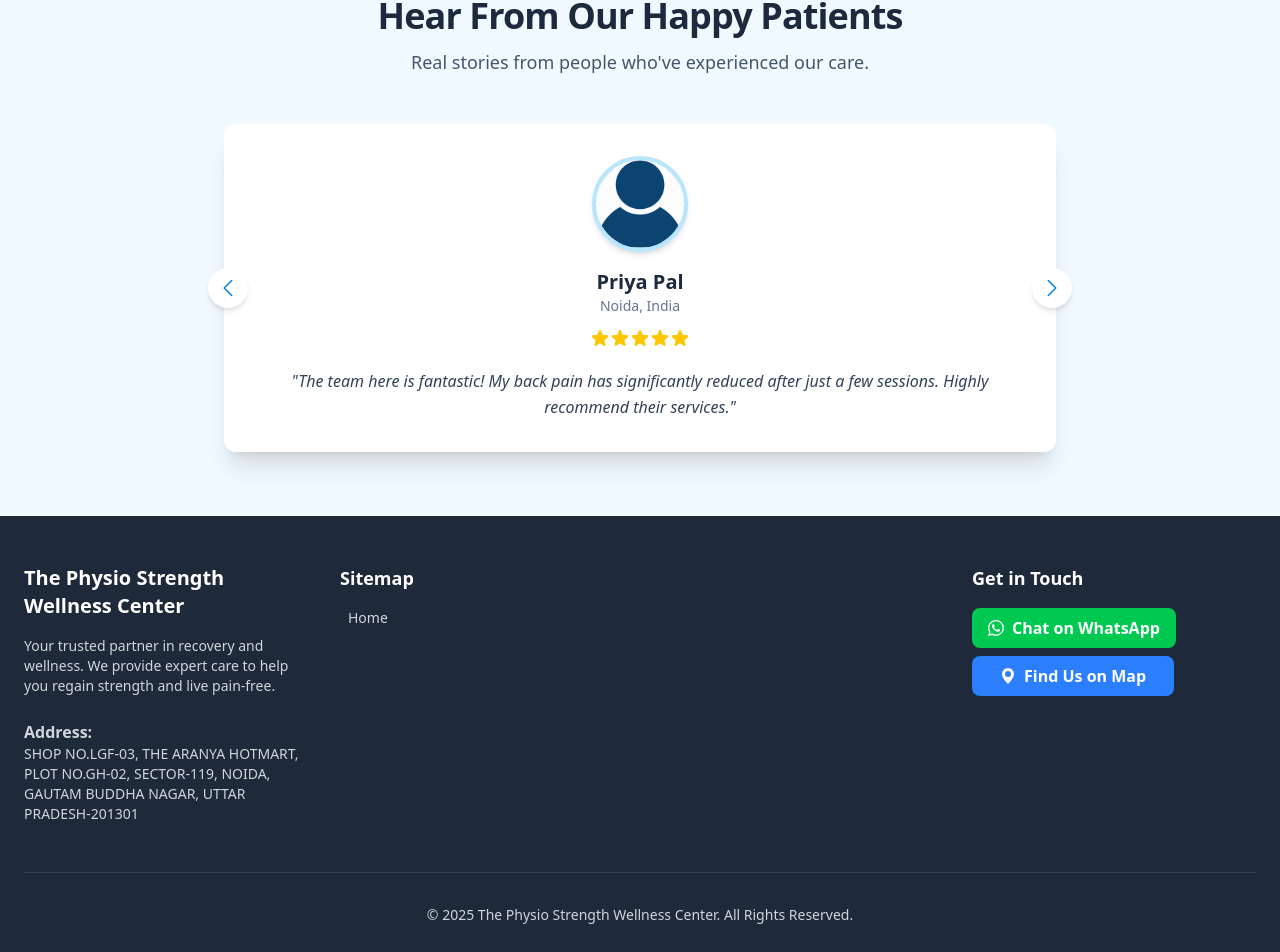
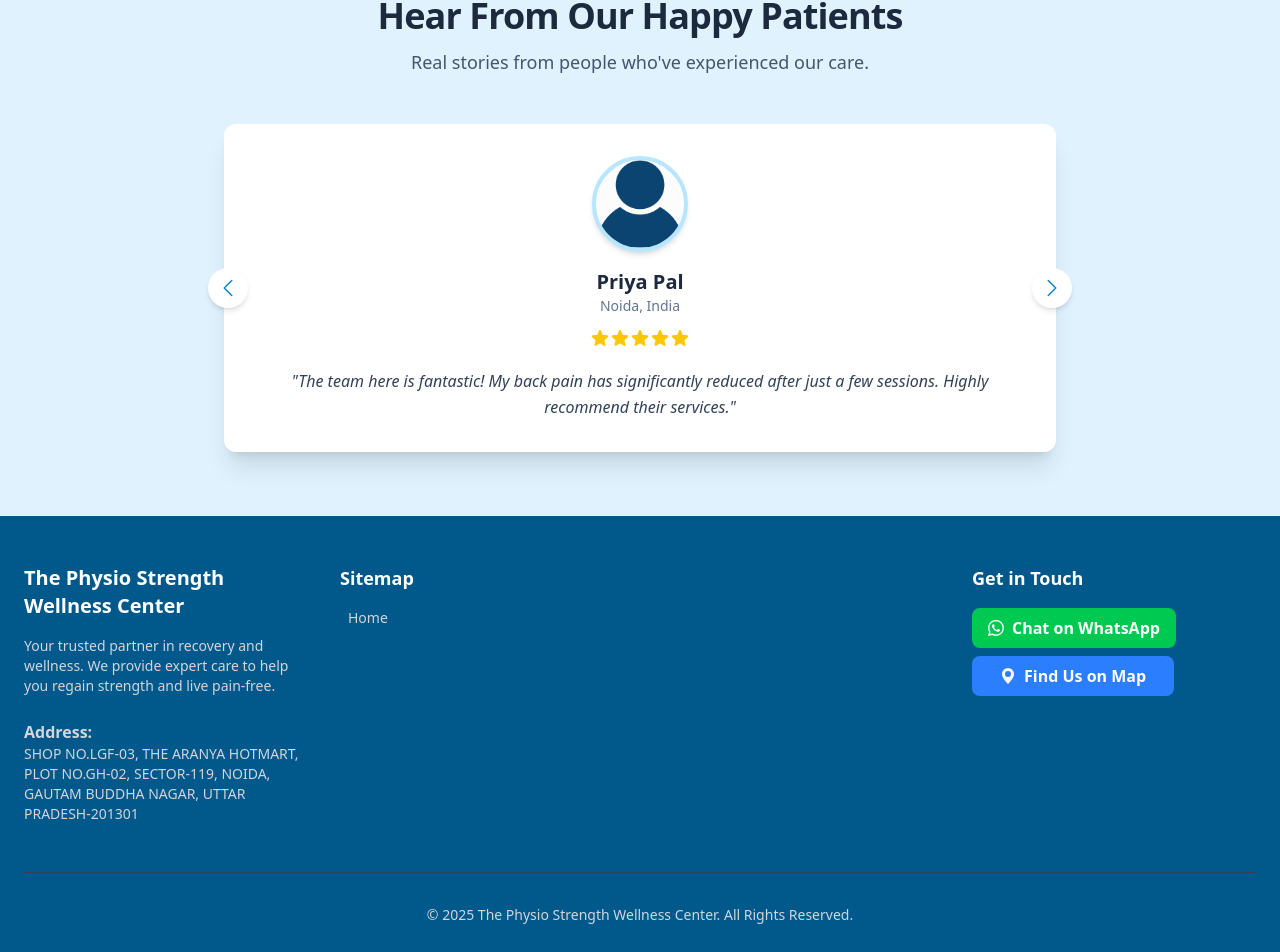
Before and after one commit to Brotherhubs/thephysiostrength.github.io, a Next.js app: page / in a window 1280 px wide. Shown: the part 3119-4071 px from the top of the page. Built offline with nearby package versions, Linux system fonts and the light colour scheme.

Commit message:
Cosmatics

```diff
--- a/src/components/Footer.tsx
+++ b/src/components/Footer.tsx
@@ -35,7 +35,7 @@ export default function Footer() {
   const googleMapsUrl = 'https://maps.app.goo.gl/TxnCp5YUC7KGiZwP8';
 
   return (
-    <footer className="bg-gray-800 text-gray-300">
+    <footer className="bg-sky-800 text-gray-300">
       <div className="container mx-auto px-6 py-12">
         <div className="grid grid-cols-1 md:grid-cols-4 gap-8">
           {/* Branding Section */}
--- a/src/components/OurTestimonials.tsx
+++ b/src/components/OurTestimonials.tsx
@@ -32,7 +32,7 @@ const OurTestimonials: React.FC<OurTestimonialsProps> = ({ testimonials }) => {
   const currentTestimonial = testimonials[currentIndex];
 
   return (
-    <section className="py-12 md:py-16 bg-sky-50">
+    <section className="py-12 md:py-16 bg-sky-100">
       <div className="max-w-4xl mx-auto px-4 sm:px-6 lg:px-8">
         <div className="text-center mb-10 md:mb-12">
           <h2 className="text-3xl sm:text-4xl font-bold text-slate-800 tracking-tight">
--- a/src/components/PlanCard.tsx
+++ b/src/components/PlanCard.tsx
@@ -42,7 +42,7 @@ const PlanCard: React.FC<PlanCardProps> = ({ plan }) => {
         className={`w-full py-3 px-4 rounded-lg font-semibold text-center transition-colors duration-200 border
                    mt-auto ${plan.colorScheme.buttonBg} ${plan.colorScheme.buttonText}
                    hover:${plan.colorScheme.buttonHoverBg} border-black/20
-                   focus:ring-2 focus:ring-offset-2 ${plan.colorScheme.border}`}
+                   focus:ring-2 focus:ring-offset-2 ${plan.colorScheme.border} cursor-pointer`}
         onClick={() => window.open(`https://wa.me/${WHATSAPP_NUMBER}?text=Hello! I'm interested in the ${plan.name} plan.`, '_blank')}
         aria-label={`Chat on WhatsApp about the ${plan.name} plan`}
       >
--- a/src/pages/index.tsx
+++ b/src/pages/index.tsx
@@ -55,7 +55,7 @@ export default function App({ plans, heroSlides }: { plans: Plan[], heroSlides:
       </Head>
       <div className={`${geistSans.variable} ${geistMono.variable} min-h-screen bg-gradient-to-br from-slate-100 to-sky-100`} >
         <Header />
-        <main >
+        <main className="bg-sky-50">
           <HeroCarousel slides={heroSlides} />
           {/* What We Treat Section */}
           <PlanCards plans={plans} />
```
